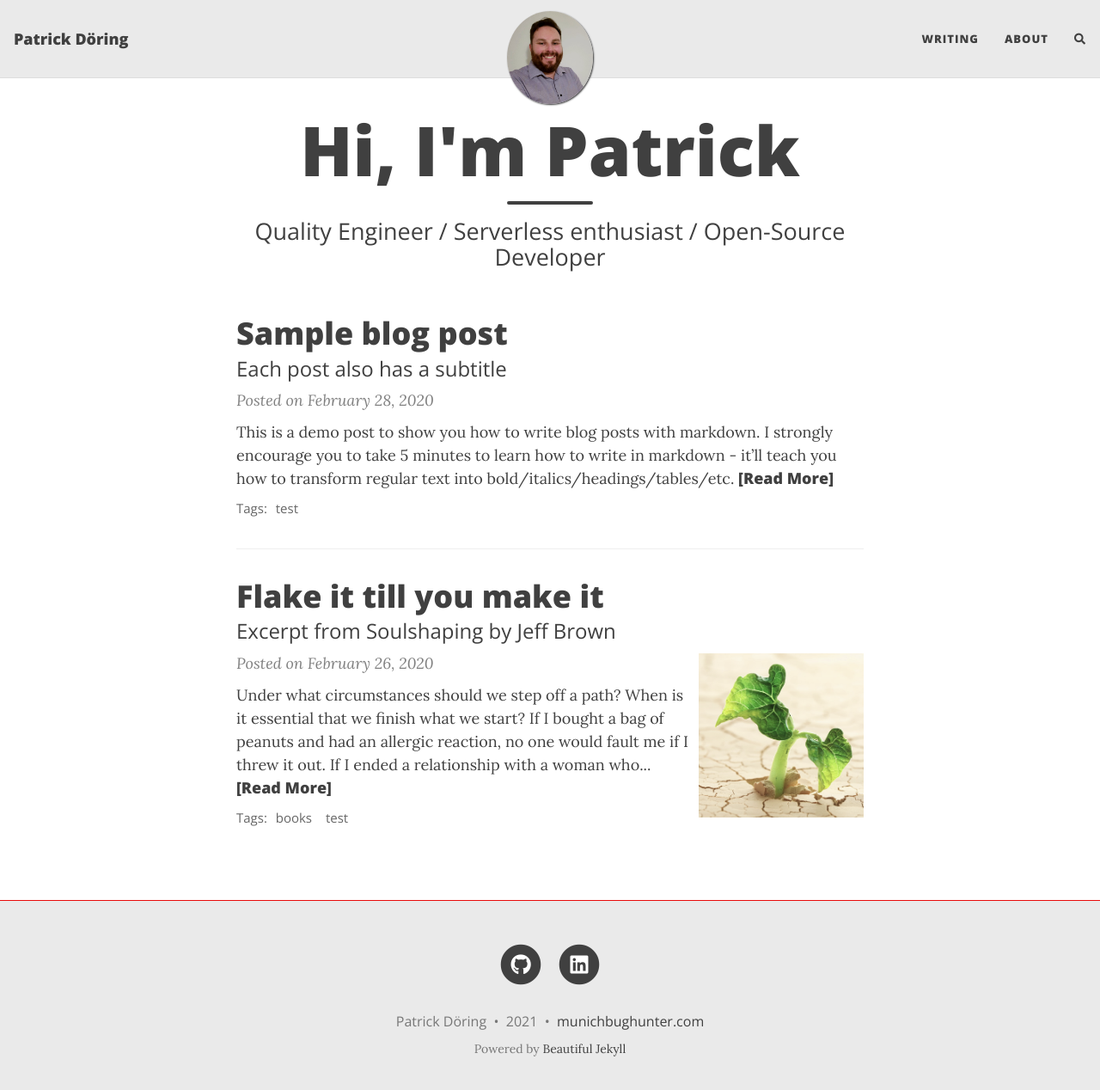
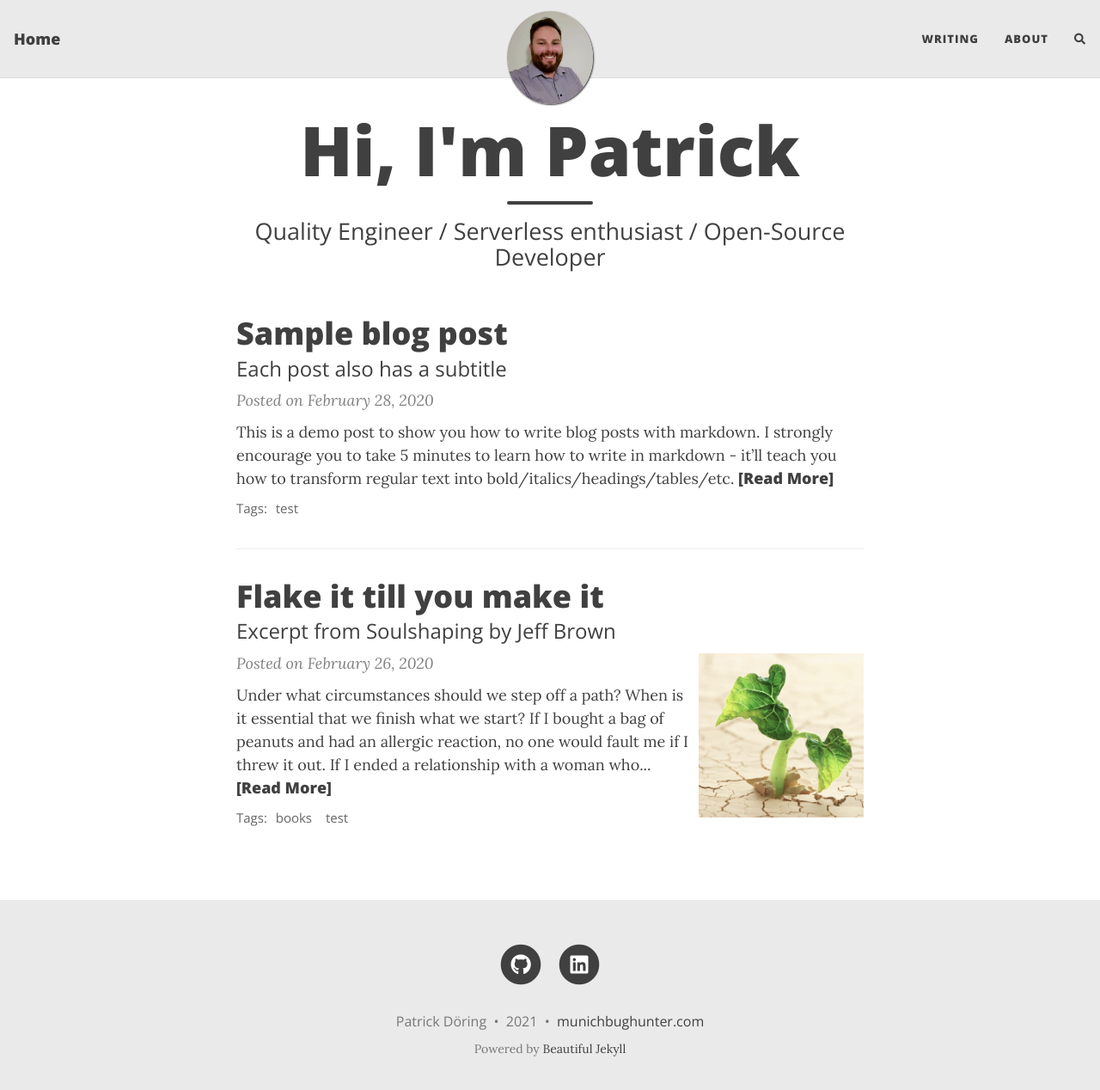
Before and after one commit to munichbughunter/munichbughunter.github.io, a Jekyll site: the page built from index.html, in a window 1280 px wide and 1281 px high. Shown: the top 1268 px of the window at 86% size. Built offline with Jekyll 4.4.1, drawn with Linux system fonts in a browser that asks for light colours; nearby versions of some CDN libraries; the list of posts is cut into pages by our own code; comment, search, counter and statistics services are not loaded.

Commit message:
Change title

```diff
--- a/_config.yml
+++ b/_config.yml
@@ -6,7 +6,7 @@
 # --- Required options --- #
 
 # Name of website
-title: Patrick Döring
+title: Home
 
 # Your name to show in the footer
 author: Patrick Döring
--- a/assets/css/beautifuljekyll.css
+++ b/assets/css/beautifuljekyll.css
@@ -370,7 +370,7 @@ img {
 
 footer {
   padding: 1.875rem 0;
-  border-top: 1px #e90b0b solid;
+  border-top: 1px #EAEAEA solid;
   margin-top: 3.125rem;
   font-size: 0.875rem;
   background-color: {{ site.footer-col | default: "#EAEAEA" }};
```
